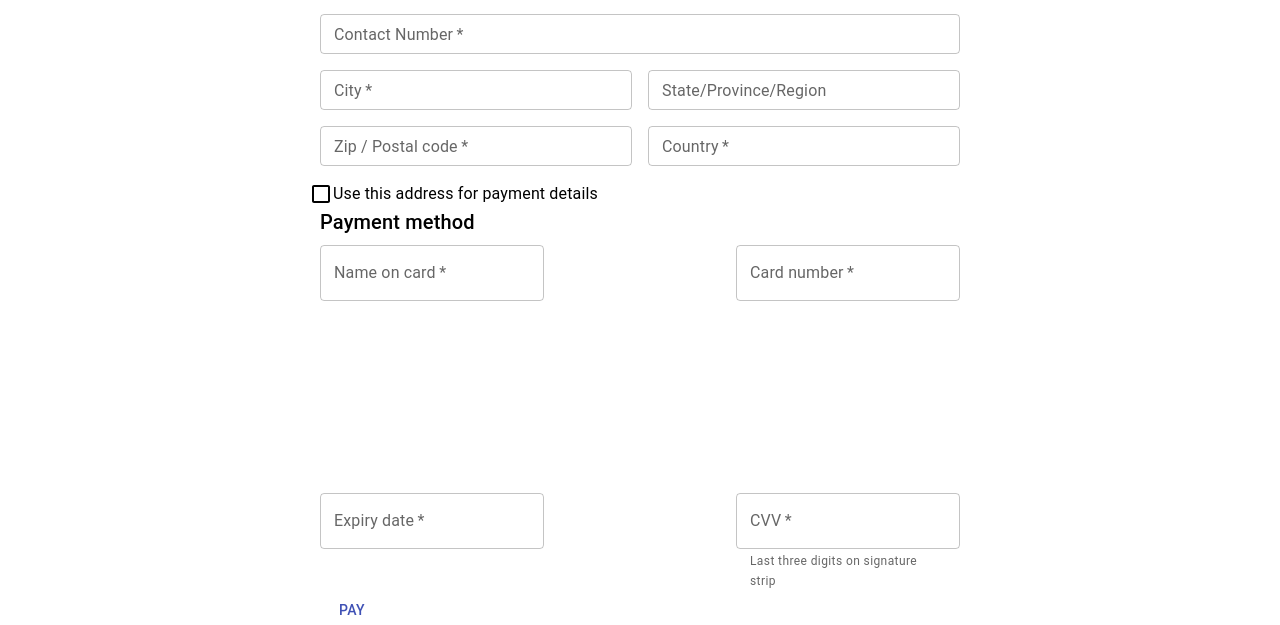
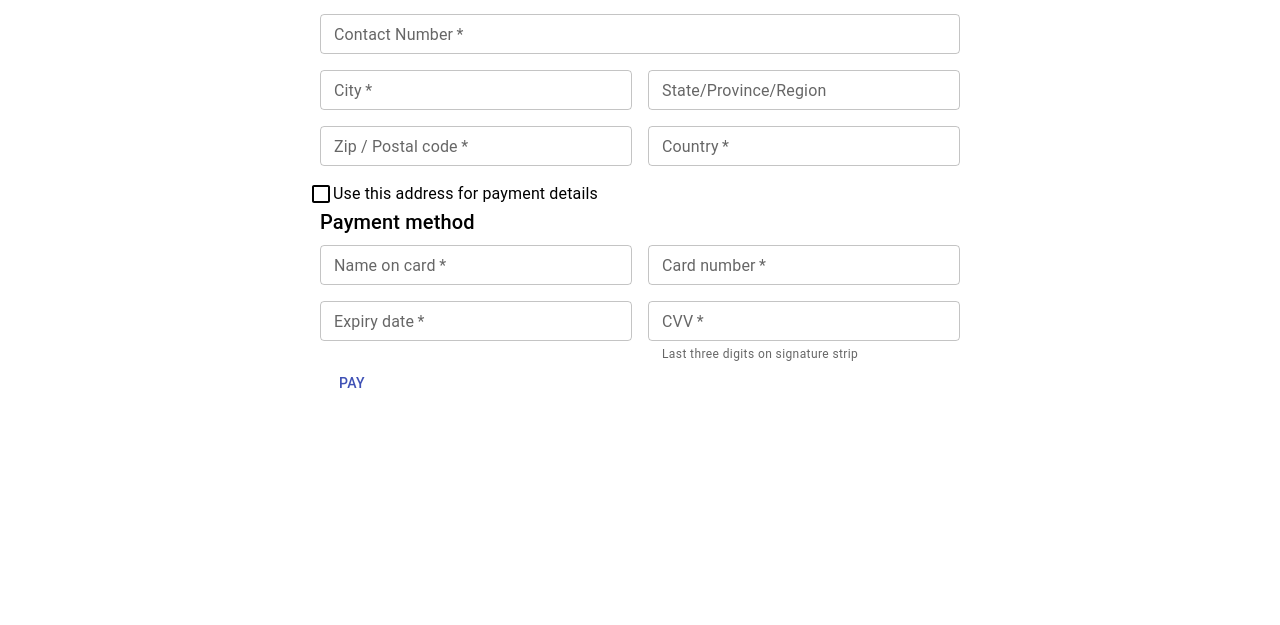
Before and after one commit to sandesh7xtha/666_music-user, a React (Create React App) app: page /cart in a window 1280 px wide. Shown: the part 273-898 px from the top of the page. After the commit the page ends 800 px from the top, so only its background shows below. Built offline with nearby package versions, Linux system fonts and the light colour scheme; no server answers.

Commit message:
price Filter complete

```diff
--- a/src/Components/navbar/cart/paymentForm/AddressForm.js
+++ b/src/Components/navbar/cart/paymentForm/AddressForm.js
@@ -7,14 +7,18 @@ import React from "react";
 import { useFormik } from "formik";
 import * as Yup from "yup";
 // import { TextField } from "@mui/material";
-import { TextField,Grid ,Typography,FormControlLabel,Checkbox} from "@mui/material";
+import {
+  TextField,
+  Grid,
+  Typography,
+  FormControlLabel,
+  Checkbox,
+} from "@mui/material";
 
-function AddressForm({setPayment}) {
-
-
-  const validate = values => {
-    // console.log(values.fullName);
-    setPayment({
+function AddressForm({ setAddressData }) {
+  const validate = (values) => {
+    console.log(values.fullName);
+    setAddressData({
       fullName: values.fullName,
       address: values.address,
       contactNumber: values.contactNumber,
@@ -23,7 +27,7 @@ function AddressForm({setPayment}) {
       zip: values.zip,
       country: values.country,
     });
-  }
+  };
 
   const formik = useFormik({
     initialValues: {
@@ -50,18 +54,7 @@ function AddressForm({setPayment}) {
       // email: Yup.string().email("Invalid Email Format"),
     }),
     validate,
-    onSubmit: (values) => {
-      console.log("hello");
-
-    },
   });
-
-  const handleFullname=(e)=>{
-  console.log(e);
-    // props.setPayment({
-    //   fullName:e.target.
-    // })
-  }
 
   return (
     <React.Fragment>
--- a/src/Components/navbar/cart/paymentForm/Checkout.js
+++ b/src/Components/navbar/cart/paymentForm/Checkout.js
@@ -1,15 +1,12 @@
-import { Button } from '@mui/material';
-import React, { useState } from 'react'
-import * as c from '../paymentForm/checkout.css'
+import { Button } from "@mui/material";
+import React, { useState } from "react";
+import * as c from "../paymentForm/checkout.css";
 import AddressForm from "./AddressForm";
 import PaymentForm from "./PaymentForm";
 import Review from "./Review";
 
-
-
-
 const Checkout = () => {
-  const [payment, setPayment]=  useState({
+  const [AddressData, setAddressData] = useState({
     fullName: "",
     address: "",
     contactNumber: "",
@@ -19,17 +16,24 @@ import Review from "./Review";
     country: "",
   });
 
-
-
+  const [PaymentData, setPaymentData] = useState({
+    cardNumber: "",
+    expDate: "",
+    cvv: "",
+    city: "",
+    state: "",
+    zip: "",
+    country: "",
+  });
 
   return (
     <c.root>
-    <AddressForm setPayment={setPayment}/>
-    <PaymentForm/>
+      <AddressForm setAddressData={setAddressData} />
+      <PaymentForm setPaymentData={setPaymentData} />
       {/* <Review/> */}
       <Button>pay</Button>
     </c.root>
-  )
-}
+  );
+};
 
 export default Checkout;
--- a/src/Components/navbar/cart/paymentForm/PaymentForm.js
+++ b/src/Components/navbar/cart/paymentForm/PaymentForm.js
@@ -7,9 +7,22 @@ import React from "react";
 
 import { useFormik } from "formik";
 import * as Yup from "yup";
-import { TextField,Typography,Grid } from "@mui/material";
+import { TextField, Typography, Grid } from "@mui/material";
 
-function PaymentForm() {
+function PaymentForm({ setPaymentData }) {
+  const validate = (values) => {
+    setPaymentData({
+      cardNumber: values.cardNumber,
+      expDate: values.expDate,
+      cvv: values.cvv,
+      city: values.city,
+      state: values.state,
+      zip: values.zip,
+      country: values.country,
+    });
+    // console.log(values.cardNumber)
+  };
+
   const formik = useFormik({
     initialValues: {
       cardNumber: "",
@@ -25,27 +38,28 @@ function PaymentForm() {
       expDate: Yup.string().required("Required"),
       cvv: Yup.string().required("Required"),
       city: Yup.string().required("Required"),
-      state: Yup.string()
-        .matches(/^[0-9\b]+$/, "number only")
-        .required("Required"),
+      state: Yup.string().required("Required"),
       zip: Yup.string().required("Required"),
       country: Yup.string().required("Required"),
       // email: Yup.string().email("Invalid Email Format"),
     }),
 
-    onSubmit: (values) => {
-      console.log("hello");
-      // sendToDatabase(values);
-    },
+    validate,
   });
   return (
     <React.Fragment>
       <Typography variant="h6" gutterBottom>
         Payment method
       </Typography>
-      <Grid container spacing={24}>
+      <Grid container spacing={2}>
         <Grid item xs={12} md={6}>
-          <TextField required id="cardName" label="Name on card" fullWidth />
+          <TextField
+            required
+            id="cardName"
+            size="small"
+            label="Name on card"
+            fullWidth
+          />
         </Grid>
         <Grid item xs={12} md={6}>
           {formik.touched.cardNumber && formik.errors.cardNumber ? (
@@ -55,6 +69,7 @@ function PaymentForm() {
               id="cardNumber"
               label={formik.errors.cardNumber}
               fullWidth
+              size="small"
               {...formik.getFieldProps("cardNumber")}
             />
           ) : (
@@ -63,6 +78,7 @@ function PaymentForm() {
               id="cardNumber"
               label="Card number"
               fullWidth
+              size="small"
               {...formik.getFieldProps("cardNumber")}
             />
           )}
@@ -75,6 +91,7 @@ function PaymentForm() {
               id="expDate"
               label={formik.errors.expDate}
               fullWidth
+              size="small"
               {...formik.getFieldProps("expDate")}
             />
           ) : (
@@ -83,6 +100,7 @@ function PaymentForm() {
               id="expDate"
               label="Expiry date"
               fullWidth
+              size="small"
               {...formik.getFieldProps("expDate")}
             />
           )}
@@ -96,6 +114,7 @@ function PaymentForm() {
               label={formik.errors.cvv}
               helperText="Last three digits on signature strip"
               fullWidth
+              size="small"
               {...formik.getFieldProps("cvv")}
             />
           ) : (
@@ -105,11 +124,11 @@ function PaymentForm() {
               label="CVV"
               helperText="Last three digits on signature strip"
               fullWidth
+              size="small"
               {...formik.getFieldProps("cvv")}
             />
           )}
         </Grid>
-
       </Grid>
     </React.Fragment>
   );
--- a/src/Components/secondProduct/SecondProduct.js
+++ b/src/Components/secondProduct/SecondProduct.js
@@ -9,6 +9,8 @@ import ReportPopUp from "./reportPopUp";
 import Select from "@mui/material/Select";
 import MenuItem from "@mui/material/MenuItem";
 import { FormControl, InputLabel } from "@mui/material";
+
+
 
 export const Item = styled.div`
   display: flex;
@@ -95,6 +97,9 @@ export const SecondProduct = (props) => {
 
   useEffect(() => {
     getSecondProductFroMDB();
+
+
+
   }, []);
 
   const [filterValue, setFilterValue] = useState("");
@@ -123,33 +128,28 @@ export const SecondProduct = (props) => {
   const [maxValue, setMaxValue] =
     useState(9999999999999999999999999999999999999999999999);
 
-  // const formik = useFormik({
-  //   initialValues: {
-  //     cmt: "",
-  //   },
-  //   validationSchema: Yup.object({
-  //     cmt: Yup.string(),
-  //   }),
 
-  //   onSubmit: (values) => {
-  //     console.log("hello");
-  //     sendToDatabase(values);
-  //   },
-  // });
+
+
+
 
   const MaxMin = () => {
+    let numberInputMax = document.getElementById("numberInputMax").value;
     let numberInputMin = document.getElementById("numberInputMin").value;
+
+    if (numberInputMax == 0) {
+      setMaxValue(999999999999999999999999999999999999999999999999999);
+    } else {
+      setMaxValue(numberInputMax);
+    }
+
+
     setMinValue(numberInputMin);
     if (numberInputMax < numberInputMin) {
       setMinValue(0);
     }
 
-    let numberInputMax = document.getElementById("numberInputMax").value;
-    if (numberInputMax == 0) {
-      setMaxValue(999999999999999999999999999999999999999999999999999);
-    } else {
-      setMaxValue(numberInputMax);
-    }
+
   };
 
   const [order, setOrder] = useState("");
@@ -247,6 +247,7 @@ export const SecondProduct = (props) => {
                 min="0"
                 id="numberInputMin"
                 style={{ width: "3rem" }}
+
               />
               -
               <input
@@ -254,6 +255,7 @@ export const SecondProduct = (props) => {
                 min="0"
                 id="numberInputMax"
                 style={{ width: "3rem" }}
+
               />
               <IoSearchCircle className="iconSearch" onClick={MaxMin} />
             </sp.input>
--- a/src/Components/shop/Shop.js
+++ b/src/Components/shop/Shop.js
@@ -111,12 +111,13 @@ export const Shop = (props) => {
 
   const MaxMin = () => {
     let numberInputMin = document.getElementById("numberInputMinShop").value;
+    let numberInputMax = document.getElementById("numberInputMaxShop").value;
+
     setMinValue(numberInputMin);
     if (numberInputMax < numberInputMin) {
       setMinValue(0);
     }
 
-    let numberInputMax = document.getElementById("numberInputMaxShop").value;
     if (numberInputMax == 0) {
       setMaxValue(999999999999999999999999999999999999999999999999999);
     } else {
```
Lines whose indentation alone changed are shown as unchanged.
